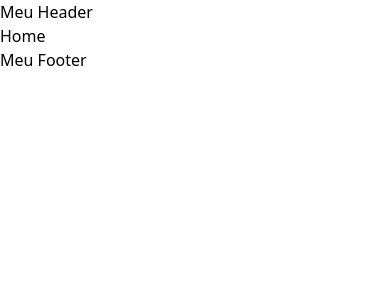
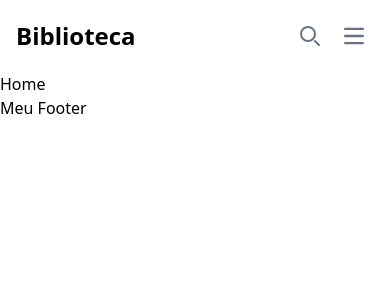
Before and after one commit to FelipeOropeza/Biblioteca_ts, a React (Vite) app: page / in a window 390 px wide. Shown: the top 300 px of the page. Built offline with nearby package versions, Linux system fonts and the light colour scheme.

Commit message:
feat: ajustando o navbar da pagina

```diff
--- a/src/components/Layout.tsx
+++ b/src/components/Layout.tsx
@@ -1,9 +1,10 @@
 import { Outlet } from "react-router-dom";
+import NavBar from "./NavBar";
 
 const Layout = () => {
   return (
     <div>
-      <header>Meu Header</header>
+        <NavBar />
       <main>
         <Outlet />
       </main>
--- /dev/null
+++ b/src/components/NavBar.tsx
@@ -0,0 +1,124 @@
+function NavBar() {
+  return (
+    <nav className="bg-white border-gray-200 dark:bg-gray-900">
+      <div className="max-w-screen-xl flex flex-wrap items-center justify-between mx-auto p-4">
+        <a
+          href="https://flowbite.com/"
+          className="flex items-center space-x-3 rtl:space-x-reverse"
+        >
+          <span className="self-center text-2xl font-semibold whitespace-nowrap dark:text-white">
+            Biblioteca
+          </span>
+        </a>
+        <div className="flex md:order-2">
+          <button
+            type="button"
+            data-collapse-toggle="navbar-search"
+            aria-controls="navbar-search"
+            aria-expanded="false"
+            className="md:hidden text-gray-500 dark:text-gray-400 hover:bg-gray-100 dark:hover:bg-gray-700 focus:outline-none focus:ring-4 focus:ring-gray-200 dark:focus:ring-gray-700 rounded-lg text-sm p-2.5 me-1"
+          >
+            <svg
+              className="w-5 h-5"
+              aria-hidden="true"
+              xmlns="http://www.w3.org/2000/svg"
+              fill="none"
+              viewBox="0 0 20 20"
+            >
+              <path
+                stroke="currentColor"
+                stroke-linecap="round"
+                stroke-linejoin="round"
+                stroke-width="2"
+                d="m19 19-4-4m0-7A7 7 0 1 1 1 8a7 7 0 0 1 14 0Z"
+              />
+            </svg>
+            <span className="sr-only">Search</span>
+          </button>
+          <div className="relative hidden md:block">
+            <div className="absolute inset-y-0 start-0 flex items-center ps-3 pointer-events-none">
+              <svg
+                className="w-4 h-4 text-gray-500 dark:text-gray-400"
+                aria-hidden="true"
+                xmlns="http://www.w3.org/2000/svg"
+                fill="none"
+                viewBox="0 0 20 20"
+              >
+                <path
+                  stroke="currentColor"
+                  stroke-linecap="round"
+                  stroke-linejoin="round"
+                  stroke-width="2"
+                  d="m19 19-4-4m0-7A7 7 0 1 1 1 8a7 7 0 0 1 14 0Z"
+                />
+              </svg>
+              <span className="sr-only">Search icon</span>
+            </div>
+            <input
+              type="text"
+              id="search-navbar"
+              className="block w-full p-2 ps-10 text-sm text-gray-900 border border-gray-300 rounded-lg bg-gray-50 focus:ring-blue-500 focus:border-blue-500 dark:bg-gray-700 dark:border-gray-600 dark:placeholder-gray-400 dark:text-white dark:focus:ring-blue-500 dark:focus:border-blue-500"
+              placeholder="Search..."
+            />
+          </div>
+          <button
+            data-collapse-toggle="navbar-search"
+            type="button"
+            className="inline-flex items-center p-2 w-10 h-10 justify-center text-sm text-gray-500 rounded-lg md:hidden hover:bg-gray-100 focus:outline-none focus:ring-2 focus:ring-gray-200 dark:text-gray-400 dark:hover:bg-gray-700 dark:focus:ring-gray-600"
+            aria-controls="navbar-search"
+            aria-expanded="false"
+          >
+            <span className="sr-only">Open main menu</span>
+            <svg
+              className="w-5 h-5"
+              aria-hidden="true"
+              xmlns="http://www.w3.org/2000/svg"
+              fill="none"
+              viewBox="0 0 17 14"
+            >
+              <path
+                stroke="currentColor"
+                stroke-linecap="round"
+                stroke-linejoin="round"
+                stroke-width="2"
+                d="M1 1h15M1 7h15M1 13h15"
+              />
+            </svg>
+          </button>
+        </div>
+        <div
+          className="items-center justify-between hidden w-full md:flex md:w-auto md:order-1"
+          id="navbar-search"
+        >
+          <div className="relative mt-3 md:hidden">
+            <div className="absolute inset-y-0 start-0 flex items-center ps-3 pointer-events-none">
+              <svg
+                className="w-4 h-4 text-gray-500 dark:text-gray-400"
+                aria-hidden="true"
+                xmlns="http://www.w3.org/2000/svg"
+                fill="none"
+                viewBox="0 0 20 20"
+              >
+                <path
+                  stroke="currentColor"
+                  stroke-linecap="round"
+                  stroke-linejoin="round"
+                  stroke-width="2"
+                  d="m19 19-4-4m0-7A7 7 0 1 1 1 8a7 7 0 0 1 14 0Z"
+                />
+              </svg>
+            </div>
+            <input
+              type="text"
+              id="search-navbar"
+              className="block w-full p-2 ps-10 text-sm text-gray-900 border border-gray-300 rounded-lg bg-gray-50 focus:ring-blue-500 focus:border-blue-500 dark:bg-gray-700 dark:border-gray-600 dark:placeholder-gray-400 dark:text-white dark:focus:ring-blue-500 dark:focus:border-blue-500"
+              placeholder="Search..."
+            />
+          </div>
+        </div>
+      </div>
+    </nav>
+  );
+}
+
+export default NavBar;
```
